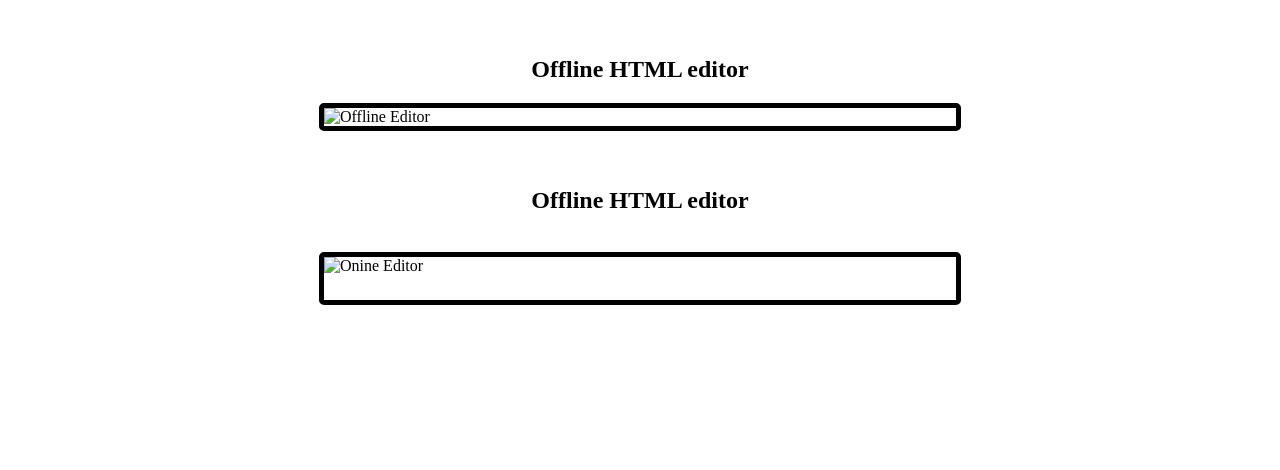
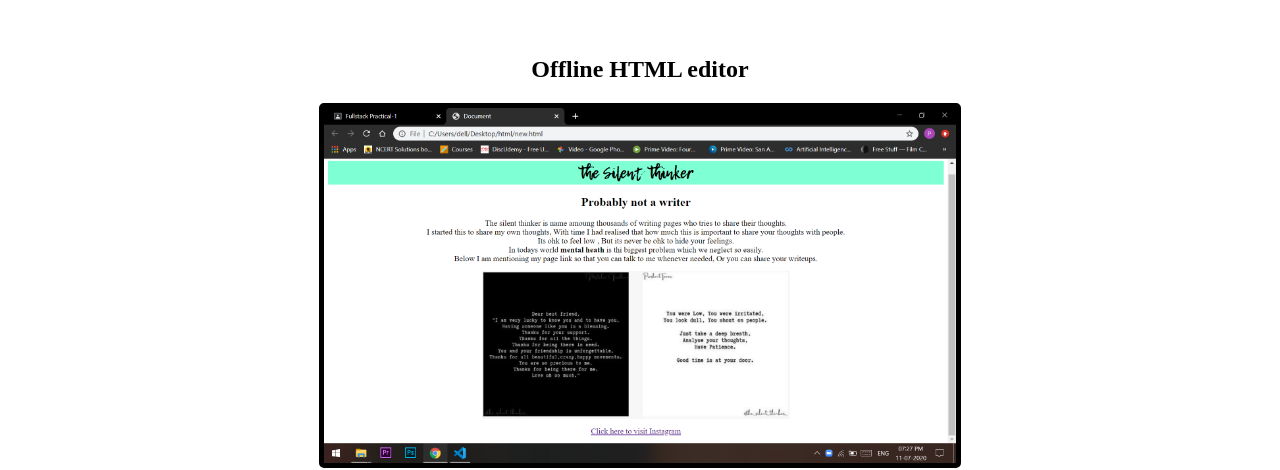
Before and after one commit to Prashanttomarcs18/Project007, a plain HTML site: page prac1.html in a window 1280 px wide. Shown: the part 356-826 px from the top of the page. Before the commit the page ends 800 px from the top, so only its background shows below. Drawn offline with Linux system fonts and the light colour scheme.

Commit message:
Update prac1.html

```diff
--- a/prac1.html
+++ b/prac1.html
@@ -47,7 +47,7 @@
 <h2 style="text-align: center;">Offline HTML editor</h2>
 <div class="imageoffline">
 
-    <img src="../project/images/VS CODE.png" alt="Offline Editor">
+    <img src="VS CODE.png" alt="Offline Editor">
 </div>
 
 <br>
@@ -56,7 +56,7 @@
 <h2 style="text-align: center;">Offline HTML editor</h2>
 <br>
 <div class="imageonline">
-    <img src="../project/images/PENCODE.png" alt="Onine Editor">
+    <img src="PENCODE.png" alt="Onine Editor">
 </div>
 </body>
 </html>
```
